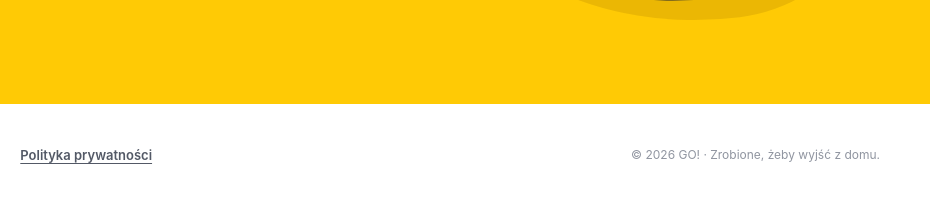
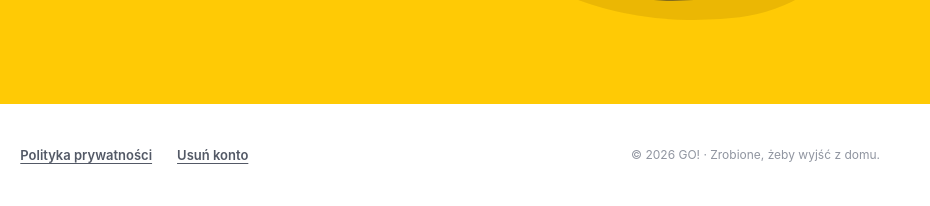
Before and after one commit to astro-muzzy/go-landing, a plain HTML site: page index.html in a window 1280 px wide. Shown: the part 3949-4155 px from the top of the page, 350-1280 px from the left. Drawn offline with Linux system fonts and the light colour scheme.

Commit message:
Add 'Delete Account' link to footer

```diff
--- a/index.html
+++ b/index.html
@@ -145,6 +145,7 @@
   </main>
   <footer class="footer"><div class="container footer-inner"><a class="logo" href="#top" aria-label="GO! — wróć na górę"><img src="assets/logo-go.png" alt="" width="64" height="64" /></a><p>Wybierz akcję. Spotkaj ludzi. GO!</p>
     <a class="footer-policy" href="privacy.html">Polityka prywatności</a>
+    <a class="footer-policy" href="delete-account.html">Usuń konto</a>
     <span>© <span id="year">2026</span> GO! · Zrobione, żeby wyjść z domu.</span></div></footer>
 </body>
 </html>
```
